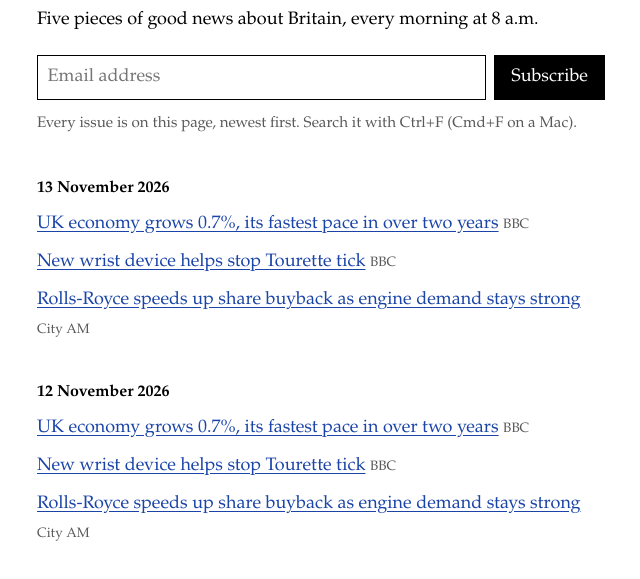
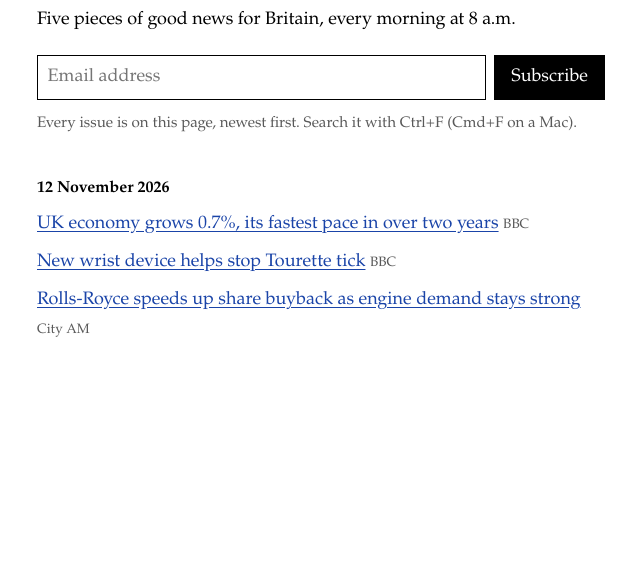
Before and after one commit to Star-Jump1/starjump, a plain HTML site: page docs/index.html in a window 1280 px wide. Shown: the part 69-648 px from the top of the page, without its empty margins (319-959 px from the left). Drawn offline with Linux system fonts and the light colour scheme.

Commit message:
Revise tagline and remove old news section
Updated tagline for clarity and removed outdated news section.

```diff
--- a/docs/index.html
+++ b/docs/index.html
@@ -70,7 +70,7 @@
 <body>
 <header>
   <h1>Starjump</h1>
-  <p class="tagline">Five pieces of good news about Britain, every morning at 8 a.m.</p>
+  <p class="tagline">Five pieces of good news for Britain, every morning at 8 a.m.</p>
   <form class="signup" action="https://app.kit.com/forms/10175228/subscriptions" method="post">
     <label for="email" class="visually-hidden">Email address</label>
     <input id="email" name="email_address" type="email" placeholder="Email address" autocomplete="email" required>
@@ -80,14 +80,6 @@
 </header>
 <main>
 <!-- NEW DAYS GO BELOW THIS LINE -->
-<section class="day" id="2026-11-13">
-  <h2><a href="#2026-11-13">13 November 2026</a></h2>
-  <ul>
-    <li><a href="https://www.bbc.co.uk/news/articles/ck3rgd429zd5o?at_medium=RSS&amp;at_campaign=rss">UK economy grows 0.7%, its fastest pace in over two years</a> <span class="src">BBC</span></li>
-    <li><a href="https://www.bbc.co.uk/news/videos/c94gnv5e31gno?at_medium=RSS&amp;at_campaign=rss">New wrist device helps stop Tourette tick</a> <span class="src">BBC</span></li>
-    <li><a href="https://www.cityam.com/rolls-royce-shares-jump-after-ftse-100-giant-accelerates-buyback/">Rolls-Royce speeds up share buyback as engine demand stays strong</a> <span class="src">City AM</span></li>
-  </ul>
-</section>
 <section class="day" id="2026-11-12">
   <h2><a href="#2026-11-12">12 November 2026</a></h2>
   <ul>
```
